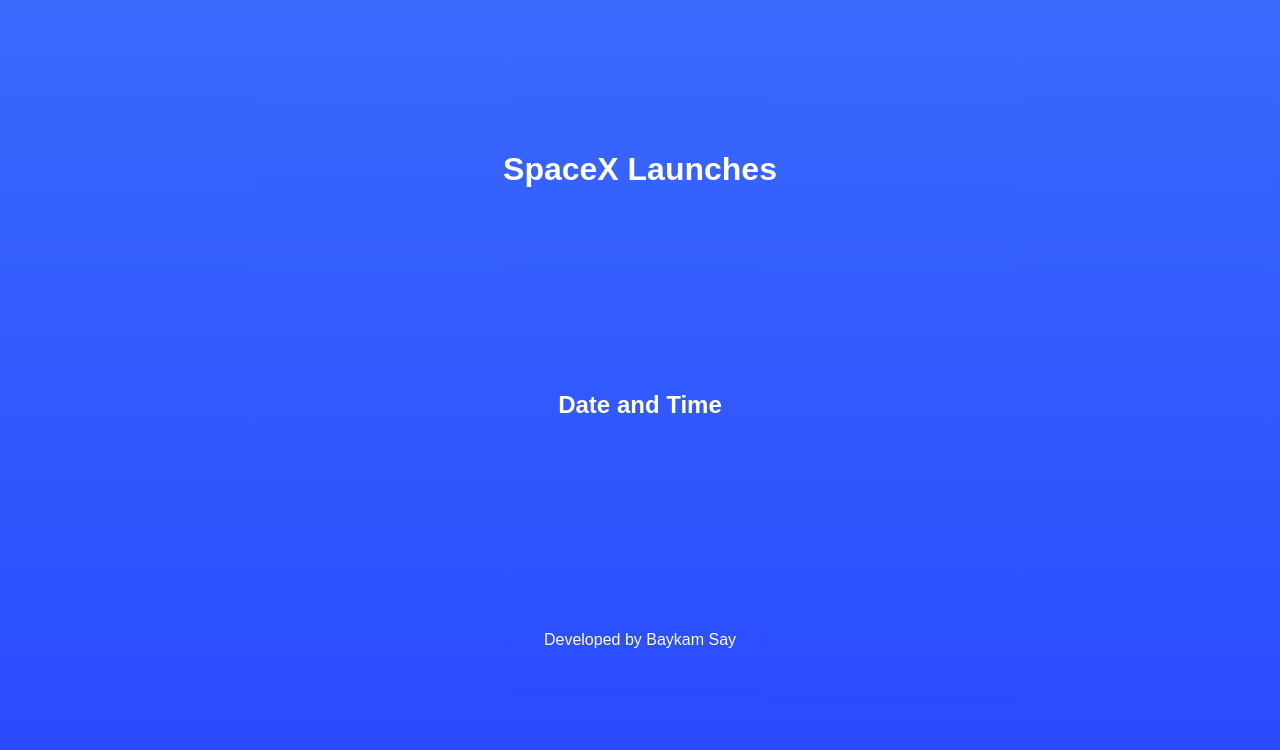
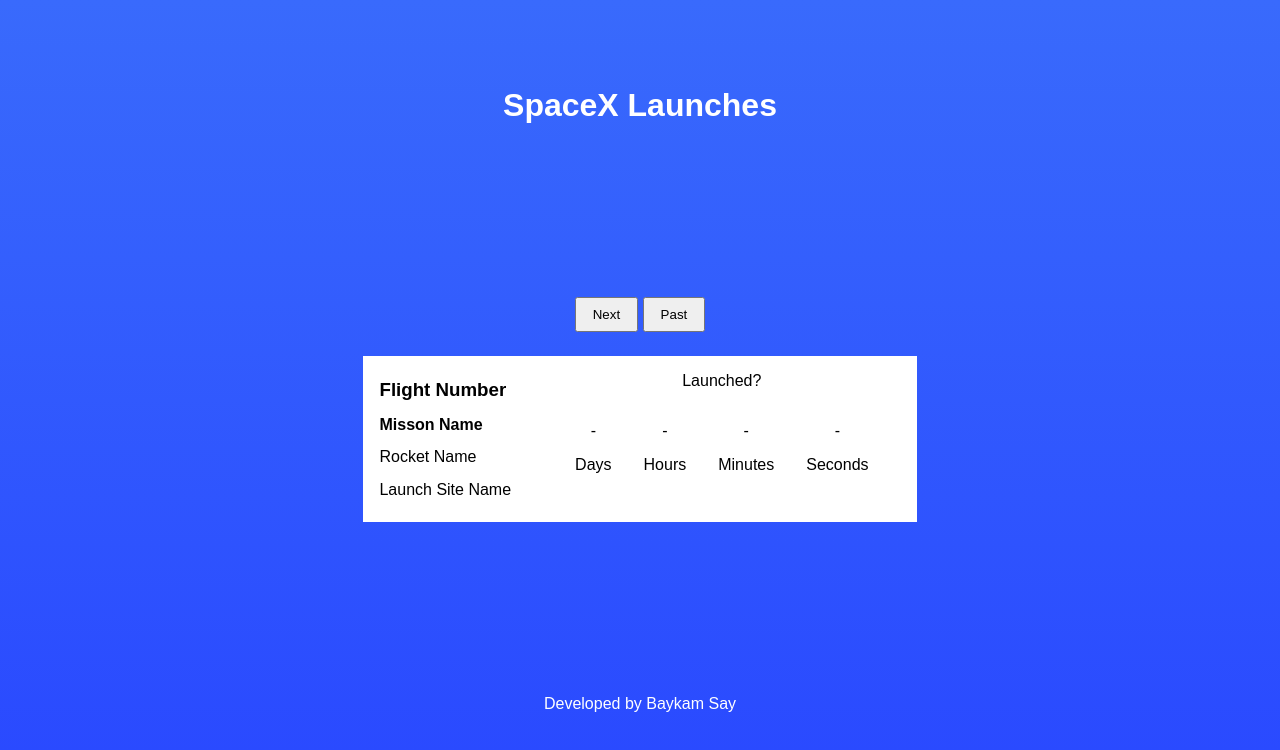
Before and after one commit to baykamsay/spacex-launches, a plain HTML site: page index.html in a window 1280 px wide. Drawn offline with Linux system fonts and the light colour scheme; no server answers.

Commit message:
Modified ui design, added elements

```diff
--- a/css/styles.css
+++ b/css/styles.css
@@ -8,7 +8,8 @@ body {
     height: 100vh;
     display: flex;
     flex-direction: column;
-    justify-content: center;
+/*    justify-content: center;*/
+    justify-content: space-around;
     align-items: center;
     background: linear-gradient(#396afc, #2948ff);
     font-family: sans-serif;
@@ -16,15 +17,54 @@ body {
 }
 
 header {
-    height: 30vh;
+/*    height: 30vh;*/
     justify-content: space-around;
 }
 
 .card {
-    height: 30vh;
+/*    height: 30vh;*/
+    justify-content: space-around;
+    background: white;
+    color: black;
+/*    padding: 5vh;*/
+    display: flex;
+}
+
+.card div{
+    padding: 2vh;
+    display: flex;
     justify-content: space-around;
 }
 
-footer {
+.info {
+    flex-direction: column;
+}
+.launch {
+    flex-direction: column;
+    align-items: center;
+}
 
+.time div {
+    flex-direction: column;
+    align-items: center;
 }
+
+.num {
+    padding-bottom: 2vh;
+}
+.center {
+    display: flex;
+    flex-direction: column;
+    align-items: center;
+}
+.buttons {
+    padding-bottom: 3vh;
+}
+
+input {
+    padding-left: 2vh;
+    padding-right: 2vh;
+    padding-top: 1vh;
+    padding-bottom: 1vh;
+    cursor: pointer;
+}
--- a/index.html
+++ b/index.html
@@ -13,9 +13,43 @@
         <h1>SpaceX Launches</h1>
     </header>
 
-    <div class="card">
-        <h2 id="date">Date and Time</h2>
+    <div class="center">
+        <div class="buttons">
+            <input type="button" value="Next" onclick="next()">
+            <input type="button" value="Past" onclick="past()">
+        </div>
+        <div class="card">
+            <div class="info">
+                <h3 id="flightNumber">Flight Number</h3>
+                <h4 id="missionName">Misson Name</h4>
+                <p id="rocketName">Rocket Name</p>
+                <p id="launchSiteName">Launch Site Name</p>
+            </div>
+            <div class="launch">
+                <p id="launched">Launched?</p>
+                <div class="time">
+                    <div class="days">
+                        <p class="num" id="day">-</p>
+                        <p>Days</p>
+                    </div>
+                    <div class="hours">
+                        <p class="num" id="hour">-</p>
+                        <p>Hours</p>
+                    </div>
+                    <div class="minutes">
+                        <p class="num" id="minute">-</p>
+                        <p>Minutes</p>
+                    </div>
+                    <div class="seconds">
+                        <p class="num" id="second">-</p>
+                        <p>Seconds</p>
+                    </div>
+                </div>
+            </div>
+        </div>
     </div>
+
+
 
     <footer>
         <p>Developed by Baykam Say</p>
--- a/js/app.js
+++ b/js/app.js
@@ -1,13 +1,40 @@
 window.addEventListener("load", () => {
-    let missionName = document.querySelector('#date');
-    const latest = 'https://api.spacexdata.com/v3/launches/latest';
+//    let missionName = document.querySelector('#date');
+//    const next = 'https://api.spacexdata.com/v3/launches/next';
+//    const latest = 'https://api.spacexdata.com/v3/launches/latest';
+//
+//    fetch(latest)
+//    .then(response => {
+//        return response.json();
+//    })
+//    .then(data => {
+//        console.log(data);
+//        missionName.textContent = data.mission_name;
+//    })
 
-    fetch(latest)
+    next();
+})
+
+function next() {
+    const api = 'https://api.spacexdata.com/v3/launches/next';
+
+    fetch(api)
     .then(response => {
         return response.json();
     })
     .then(data => {
         console.log(data);
-        missionName.textContent = data.mission_name;
     })
-})
+}
+
+function past() {
+    const api = 'https://api.spacexdata.com/v3/launches/latest';
+
+    fetch(api)
+    .then(response => {
+        return response.json();
+    })
+    .then(data => {
+        console.log(data);
+    })
+}
```
